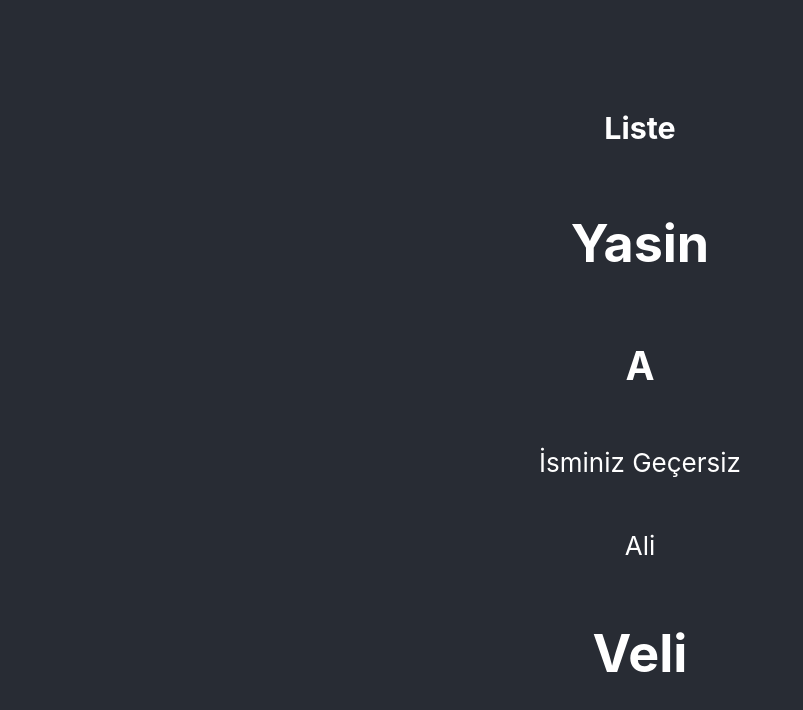
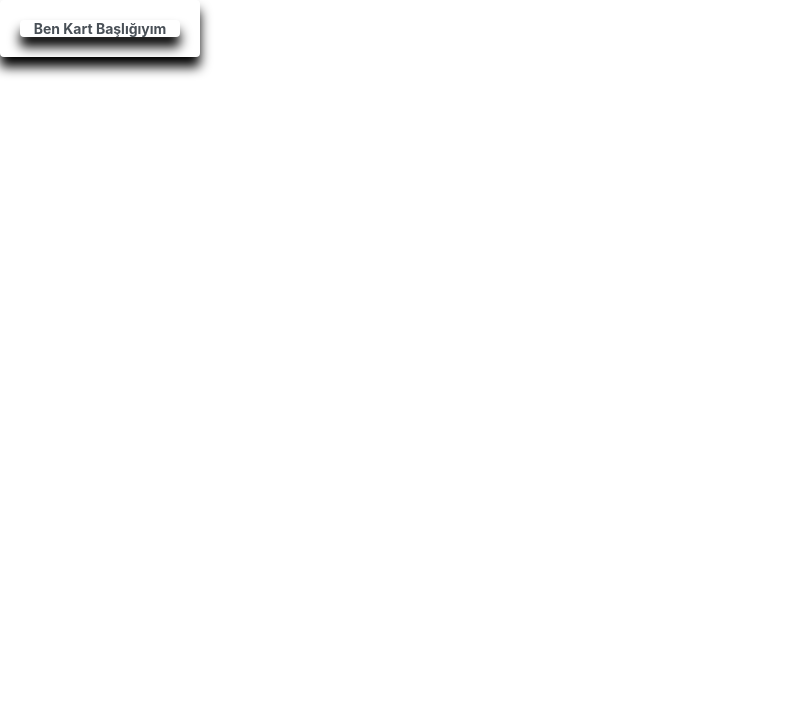
Before and after one commit to mertkama/list-example, a React (Create React App) app: page / in a window 1280 px wide. Shown: the top 710 px of the page, without its empty margins (0-803 px from the left). Built offline with nearby package versions, Linux system fonts and the light colour scheme.

Commit message:
card component and card title component create

```diff
--- a/src/App.js
+++ b/src/App.js
@@ -1,48 +1,11 @@
-import { useState } from 'react';
+import React from 'react';
 import './App.css';
-import HelloWorld from './components/HelloWorld';
+import Card from "./components/card/card"
 
 function App() {
-  const onClick = () => {
-    alert("P etiketine Tıklandı")
-    const arr = [...data]
-    arr[0].name = "Mahmut"
-    setData(arr);
-
-  }
-  const [componentList, setComponentList] = useState(
-    [<p key={1} onClick={() => {
-      onClick()
-    }}>P etiketi </p>, <h1 key={2}>Başlık </h1>, <h2 key={3}>Başlık 2</h2>, <HelloWorld key={4} />]
-  )
-
-  const onClickLi = (name) => {
-    alert(name)
-  }
-
-
-  const [data, setData] = useState([{ name: "Yasin" }, { name: "ahmet" }, { name: "Hikmet" }, { name: "ab" }, { name: "Ali" }, { name: "Veli" }])
   return (
     <div className="App">
-      <header className="App-header">
-
-        <h3>Liste</h3>
-        {data.map((item, index) => {
-          if (item.name.includes("Hikmet")) {
-            return null
-          }
-          if (item.name === "ahmet") {
-            return <h2>{ item.name.charAt(0).toUpperCase()}</h2>
-          }
-          if (item.name.length > 3) {
-            return <h1 key={index}>{item.name}</h1>
-          }
-          return <p key={index}
-            onClick={() => { onClickLi(item.name) }}>
-            {item.name.length <= 2 ? "İsminiz Geçersiz" : item.name}
-          </p>
-        })}
-      </header>
+        <Card />
     </div>
   );
 }
--- a/src/components/card/card.css
+++ b/src/components/card/card.css
@@ -0,0 +1,20 @@
+.card {
+    width: 200px;
+    box-sizing: border-box;
+    padding: 20px;
+    background: #fff;
+    color: #495057;
+    border-radius: 4px;
+    box-shadow: 0 10px 12px 0 rgb(0 0 .2);
+    cursor: pointer;
+}
+
+.card:hover{
+    box-shadow: 0 14px 14px 0 rgb(0 0 .4);
+}
+.card-body {
+    background: #fff;
+    color: #495057;
+    border-radius: 4px;
+    box-shadow: 0 10px 12px 0 rgb(0 0 .2);
+}
--- /dev/null
+++ b/src/components/card/card.js
@@ -0,0 +1,14 @@
+import React from "react";
+import './card.css'
+import CardTitle from "../cardTittle/cardTitle";
+
+const Card = () => {
+    return (
+        <div className="card">
+            <div className="card-body">
+                <CardTitle title="Ben Kart Başlığıyım" />
+            </div>
+        </div>
+    )
+}
+export default Card
--- /dev/null
+++ b/src/components/cardTittle/cardTitle.css
@@ -0,0 +1,6 @@
+
+.card-title{
+    font-weight: 700;
+    font-size: 14px;
+    color: #495057;
+}
--- /dev/null
+++ b/src/components/cardTittle/cardTitle.js
@@ -0,0 +1,10 @@
+import React from "react";
+import './cardTitle.css'
+
+
+const CardTitle = ({title}) => {
+    return(
+        <div className="card-title">{title}</div>
+    )
+}
+export default CardTitle
```
